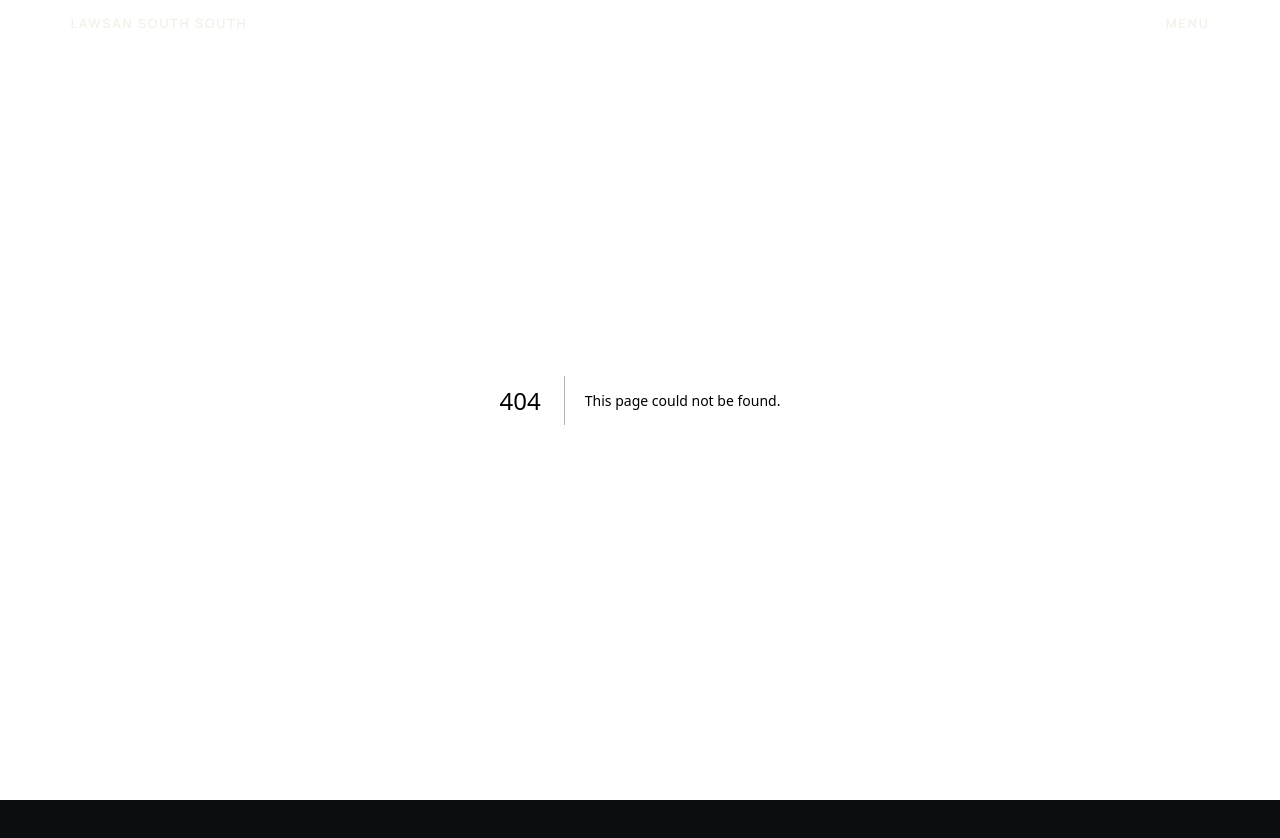
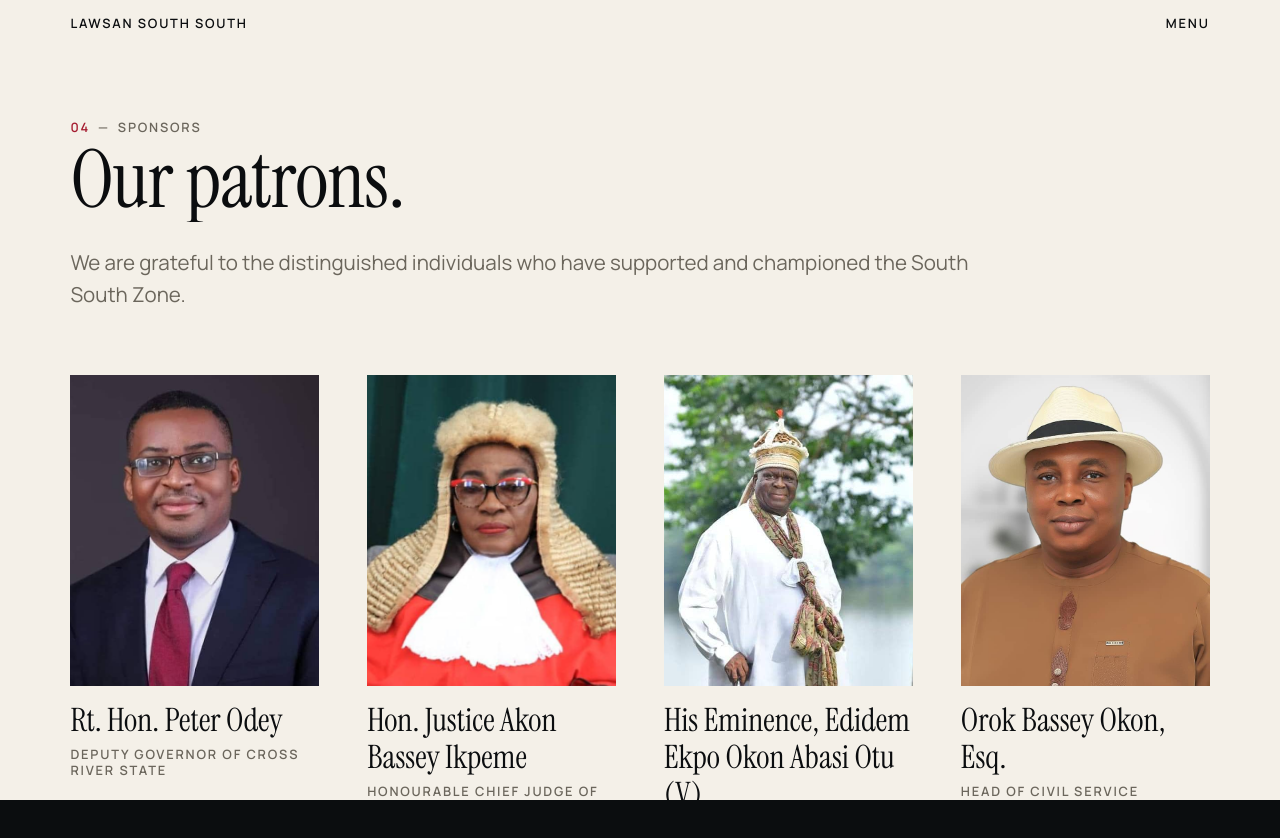
Before and after one commit to itztonydoubra-hash/SSZC, a Next.js app: page /sponsors in a window 1280 px wide. Before the commit this address had no page. Shown: the top 838 px of the page. Before the commit the page ends 800 px from the top, so only its background shows below. Built offline with nearby package versions, Linux system fonts and the light colour scheme.

Commit message:
Sponsors: add patrons page with separate nav group

```diff
--- /dev/null
+++ b/app/sponsors/page.tsx
@@ -0,0 +1,82 @@
+import type { Metadata } from "next";
+import Image from "next/image";
+import { SurfaceSection } from "@/components/chrome/SurfaceSection";
+import { DisplayHeading } from "@/components/chrome/DisplayHeading";
+import { assetPath } from "@/lib/asset";
+
+export const metadata: Metadata = {
+  title: "Sponsors — LAWSAN South South",
+  description:
+    "Patrons and sponsors of the Law Students' Association of Nigeria, South South Zone.",
+};
+
+const SPONSORS = [
+  {
+    name: "Rt. Hon. Peter Odey",
+    office: "Deputy Governor of Cross River State",
+    image: "/media/general/sponsor-peter-odey.jpeg.jpeg",
+    alt: "Rt. Hon. Peter Odey, Deputy Governor of Cross River State",
+  },
+  {
+    name: "Hon. Justice Akon Bassey Ikpeme",
+    office: "Honourable Chief Judge of Cross River State",
+    image: "/media/general/sponsor-akon-bassey-ikpeme.jpeg.jpeg",
+    alt: "Hon. Justice Akon Bassey Ikpeme, Honourable Chief Judge of Cross River State",
+  },
+  {
+    name: "His Eminence, Edidem Ekpo Okon Abasi Otu (V)",
+    office: "The Obong of Calabar",
+    image: "/media/general/sponsor-obong-of-calabar.jpeg.jpeg",
+    alt: "His Eminence, Edidem Ekpo Okon Abasi Otu V, The Obong of Calabar",
+  },
+  {
+    name: "Orok Bassey Okon, Esq.",
+    office: "Head of Civil Service Commission, Cross River State",
+    image: "/media/general/sponsor-orok-bassey-okon.jpeg.jpeg",
+    alt: "Orok Bassey Okon, Esq., Head of Civil Service Commission, Cross River State",
+  },
+  {
+    name: "Hon. Justice Eunice Dada",
+    office: "Judge of the Customary Court of Appeal, Cross River State, Calabar",
+    image: "/media/general/sponsor-eunice-dada.jpeg.jpeg",
+    alt: "Hon. Justice Eunice Dada, Judge of the Customary Court of Appeal, Cross River State",
+  },
+];
+
+export default function SponsorsPage() {
+  return (
+    <SurfaceSection surface="ivory" index="04" title="SPONSORS" labelledById="sponsors-title">
+      <div style={{ paddingBottom: "var(--space-9)" }}>
+        <DisplayHeading as="h1" id="sponsors-title" size="xl">
+          Our patrons.
+        </DisplayHeading>
+        <p className="type-body-l measure" style={{ color: "var(--stone-600)", marginTop: "var(--space-5)" }}>
+          We are grateful to the distinguished individuals who have supported and championed the
+          South South Zone.
+        </p>
+
+        <div className="sponsors-grid" style={{ marginTop: "var(--space-8)" }}>
+          {SPONSORS.map((sponsor) => (
+            <article className="sponsor-card" key={sponsor.name}>
+              <div className="sponsor-card__portrait">
+                <Image
+                  src={assetPath(sponsor.image)}
+                  alt={sponsor.alt}
+                  fill
+                  sizes="(max-width: 767px) 100vw, (max-width: 1023px) 50vw, 25vw"
+                  style={{ objectFit: "cover", objectPosition: "top" }}
+                />
+              </div>
+              <div className="sponsor-card__body">
+                <p className="sponsor-card__name type-display-m">{sponsor.name}</p>
+                <p className="sponsor-card__office type-label" style={{ color: "var(--stone-600)" }}>
+                  {sponsor.office}
+                </p>
+              </div>
+            </article>
+          ))}
+        </div>
+      </div>
+    </SurfaceSection>
+  );
+}
--- a/content/site.ts
+++ b/content/site.ts
@@ -43,6 +43,13 @@ export const NAV_GROUPS: NavGroup[] = [
     title: "CONNECT",
     items: [{ label: "Contact", href: "/contact" }],
   },
+  {
+    index: "04",
+    title: "SPONSORS",
+    items: [
+      { label: "Sponsors", href: "/sponsors" },
+    ],
+  },
 ];
 
 /* The wordmark text fallback used until the official logo asset is supplied.
--- a/styles/globals.css
+++ b/styles/globals.css
@@ -18,6 +18,7 @@
 @import "./contact.css";
 @import "./pages.css";
 @import "./sszc2026.css";
+@import "./sponsors.css";
 @import "./home.css";
 
 *,
--- /dev/null
+++ b/styles/sponsors.css
@@ -0,0 +1,48 @@
+/*
+ * Sponsors page
+ */
+
+.sponsors-grid {
+  display: grid;
+  grid-template-columns: repeat(4, 1fr);
+  gap: var(--space-7);
+}
+
+.sponsor-card {
+  display: flex;
+  flex-direction: column;
+  gap: var(--space-4);
+}
+
+.sponsor-card__portrait {
+  position: relative;
+  aspect-ratio: 4 / 5;
+  overflow: hidden;
+  background: var(--stone-100);
+}
+
+.sponsor-card__body {
+  display: flex;
+  flex-direction: column;
+  gap: var(--space-2);
+}
+
+.sponsor-card__name {
+  color: var(--ink);
+}
+
+.sponsor-card__office {
+  color: var(--stone-600);
+}
+
+@media (width <= 1023px) {
+  .sponsors-grid {
+    grid-template-columns: repeat(2, 1fr);
+  }
+}
+
+@media (width <= 767px) {
+  .sponsors-grid {
+    grid-template-columns: 1fr;
+  }
+}
```
